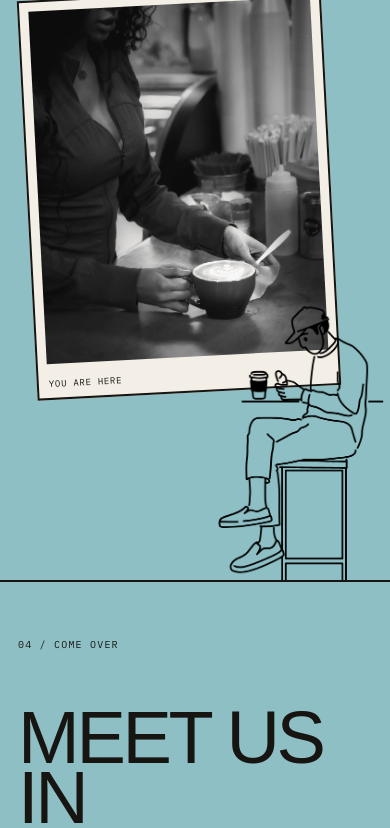
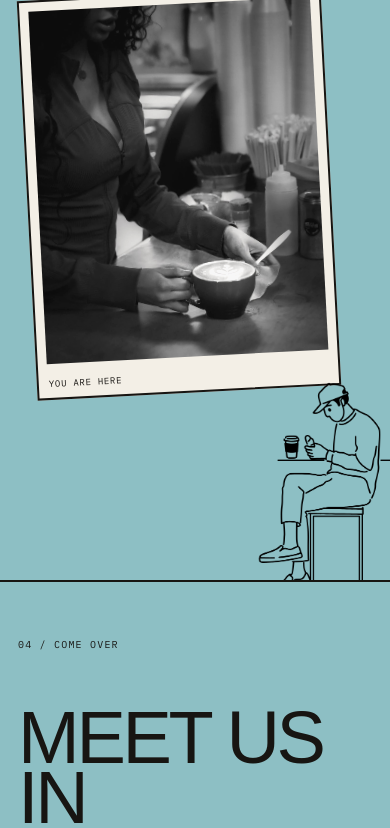
Before and after one commit to NakamaPartners/the-coffee-by-hand, a React (Vite) app: page / in a window 390 px wide. Shown: the part 3627-4455 px from the top of the page. Built offline with nearby package versions, Linux system fonts and the light colour scheme; a web font is replaced by a local one.

Commit message:
Resolve Visit illustration collisions

```diff
--- a/src/index.css
+++ b/src/index.css
@@ -367,7 +367,7 @@ h1, h2, .ticker-track, .favorites-list strong, .favorites-rotated > span,
 .visit-object { border-right: 2px solid var(--ink); min-height: 900px; overflow: hidden; position: relative; }
 .storefront-frame { background: var(--rice); border: 2px solid var(--ink); left: 9%; padding: 9px 9px 34px; position: absolute; top: 11%; transform: rotate(-3deg); width: 75%; }
 .storefront-frame img { aspect-ratio: 4 / 5; filter: brightness(1.18) saturate(.72) contrast(.94); object-fit: cover; width: 100%; }
-.walking-guest { bottom: -2%; object-fit: contain; position: absolute; right: -1%; width: 68%; z-index: 3; }
+.walking-guest { bottom: -5%; object-fit: contain; position: absolute; right: -4%; width: 58%; z-index: 3; }
 .visit-copy { padding: 72px 5vw 54px; position: relative; }
 .visit-copy h2 { font-size: clamp(64px, 7.4vw, 112px); letter-spacing: -.045em; line-height: .8; margin: 82px 0 72px; text-transform: uppercase; }
 .visit-details { border-top: 1px solid var(--ink); }
@@ -425,6 +425,7 @@ footer span:last-child { grid-column: 3; justify-self: end; }
   .inside-caption { top: 58%; }
   .inside-cup { bottom: 4%; right: 4%; width: 230px; }
   .visit { grid-template-columns: 52% 48%; }
+  .walking-guest { bottom: -8%; right: -11%; width: 56%; }
   .visit-copy { padding-inline: 4vw; }
   .visit-copy h2 { font-size: clamp(58px, 8vw, 82px); }
 }
@@ -472,7 +473,7 @@ footer span:last-child { grid-column: 3; justify-self: end; }
   .visit { display: block; min-height: 0; }
   .visit-object { border-bottom: 2px solid var(--ink); border-right: 0; min-height: 640px; }
   .storefront-frame { left: 7%; top: 8%; width: 78%; }
-  .walking-guest { bottom: -5%; right: -11%; width: 64%; }
+  .walking-guest { bottom: -8%; right: -11%; width: 52%; }
   .visit-copy { padding: 48px 18px 52px; }
   .visit-copy h2 { font-size: clamp(65px, 19vw, 88px); margin: 54px 0 48px; }
   .visit-details > div { grid-template-columns: 70px 1fr; }
```
